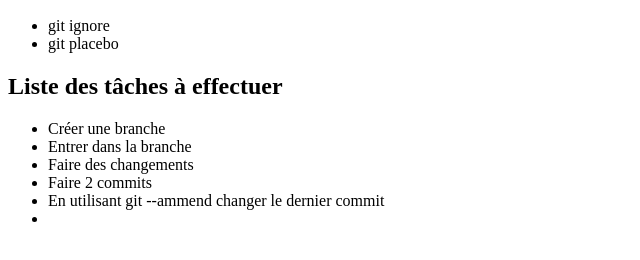
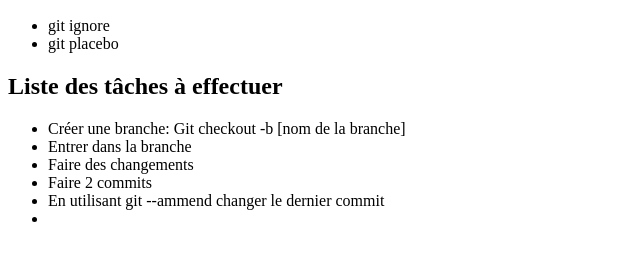
Before and after one commit to CollRen/projet_equipe_cr, a plain HTML site: page index.html in a window 1280 px wide. Shown: the part 110-370 px from the top of the page, without its empty margins (0-640 px from the left). Drawn offline with Linux system fonts and the light colour scheme.

Commit message:
Ajout sur les commandes dont git --amend

```diff
--- a/index.html
+++ b/index.html
@@ -22,7 +22,7 @@
         <section>
             <h2>Liste des tâches à effectuer</h2>
             <ul>
-                <li>Créer une branche</li>
+                <li>Créer une branche: Git checkout -b [nom de la branche]</li>
                 <li>Entrer dans la branche</li>
                 <li>Faire des changements</li>
                 <li>Faire 2 commits</li>
```
